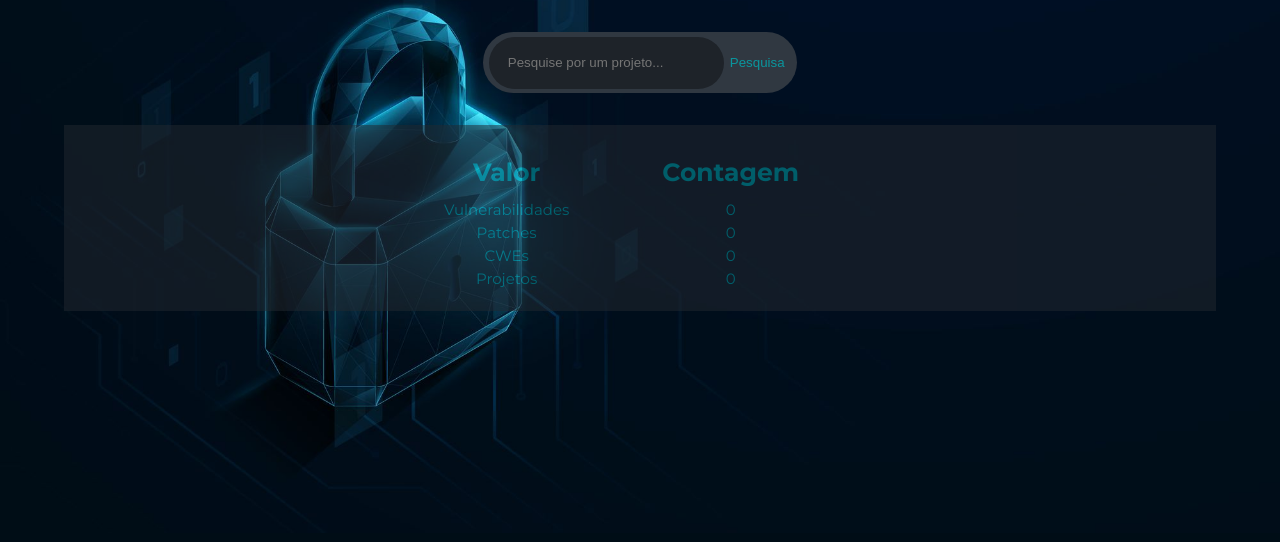
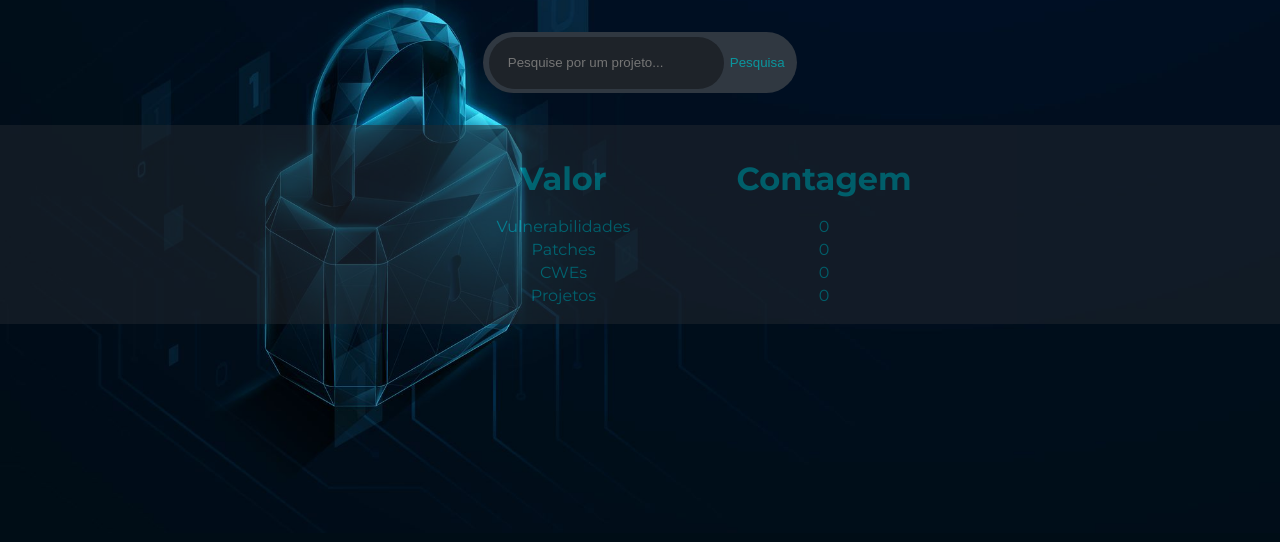
Before and after one commit to JoaoRafaelHenriques/CVEDetailsScrapeDashBoard, a Flask app: page /resumeflask in a window 1280 px wide; the page is wider, and only the part inside the window is pictured. Shown: the part 142-684 px from the top of that part. Run offline with Flask 3, Linux system fonts and the light colour scheme; data that the repository does not hold is empty; some libraries are stand-ins or nearby versions.

Commit message:
feat: tabelas não fazem desformatar a tela

```diff
--- a/src/routes.py
+++ b/src/routes.py
@@ -5,6 +5,9 @@
 
 @bp.route("/")
 def home():
+    """Página inicial do dashboard.
+       Renderiza o HTML sem qualquer tipo de parâmetro.
+    """
     return render_template('home.html')
 
 @bp.route("/overview_vulnerabilities/", methods =["GET"])
--- a/src/static/style_tabelas.css
+++ b/src/static/style_tabelas.css
@@ -1,9 +1,8 @@
 .tabelaResultados {
-    width: 90%;
+    width: 90rem;
     margin: auto;
     background-color: #232930;
     opacity : 0.5;
-    overflow: hidden;
 }
 
 .caixas {
@@ -26,20 +25,19 @@
     margin-right: auto;
     justify-content: space-between;
     color: #00adb5;
-    padding: 20px 20px 20px 20px;
+    padding: 1rem 1rem 1rem 1rem;
 }
 
 .headers {
-    font-size: 25px;
-    border-bottom: 100px solid rgb(0, 0, 0);
+    font-size: 2rem;
 }
 
 .head {
-    padding: 10px 60px;
+    padding: 1rem 4rem;
 }
 
 .lines {
-    font-size: 15px;
+    font-size:1rem;
     text-align: center;
     vertical-align: middle;
 }
@@ -48,3 +46,17 @@
     text-decoration: None;
     color: #00adb5;
 }
+
+.lines td {
+    max-width: 5rem; /* Defina a largura máxima que desejar */
+    overflow: hidden;
+    white-space: nowrap;
+    text-overflow: ellipsis;
+}
+
+/* .lines td:hover {
+    max-width: none; /* Remove a largura máxima ao passar o mouse */
+    overflow: visible;
+    white-space: normal;
+    text-overflow: clip;
+} */
```
